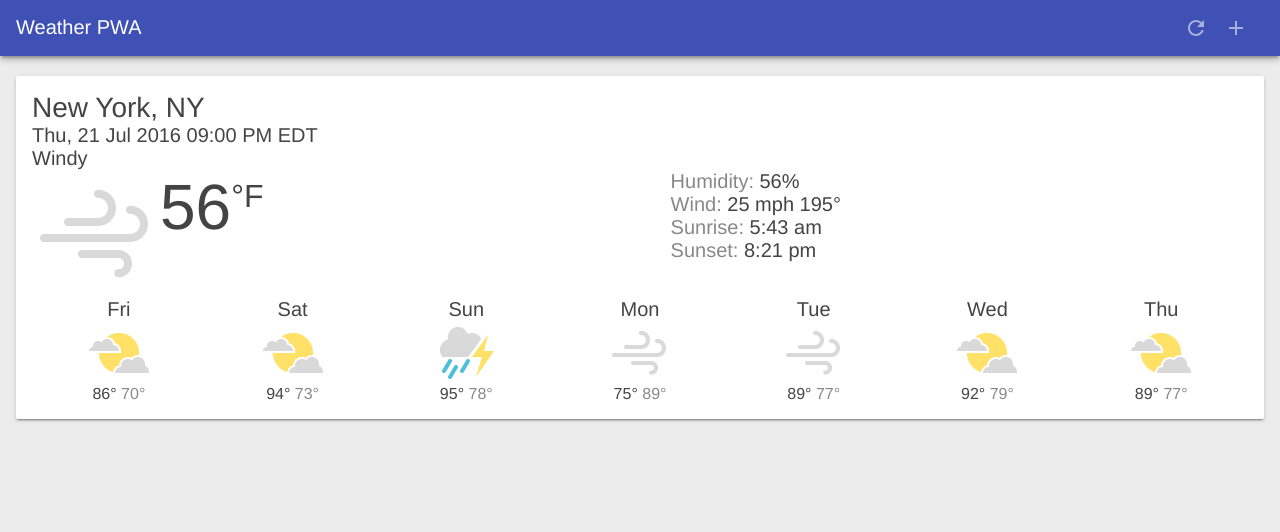
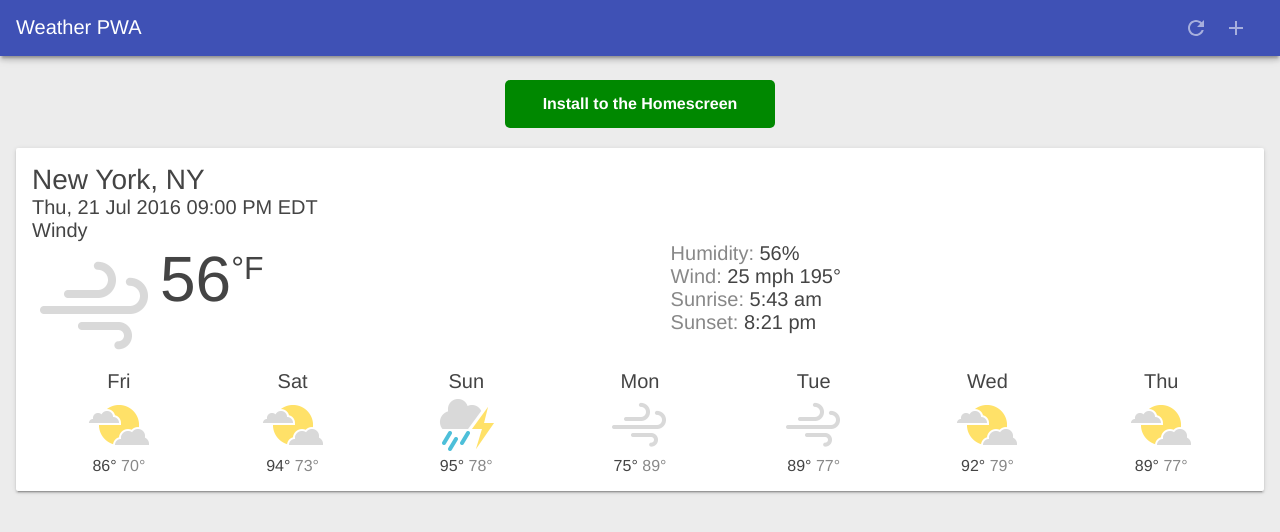
Before and after one commit to valterspukitis/weather_pwa, a plain HTML site: page public/index.html in a window 1280 px wide. Drawn offline with Linux system fonts and the light colour scheme.

Commit message:
add homescreen button

```diff
--- a/public/index.html
+++ b/public/index.html
@@ -43,6 +43,9 @@
   </header>
 
   <main class="main">
+    <div id="homescreen-button">
+      Install to the Homescreen
+    </div>
     <div class="card cardTemplate weather-forecast" hidden>
       <div class="city-key" hidden></div>
       <div class="card-last-updated" hidden></div>
--- a/public/scripts/app.js
+++ b/public/scripts/app.js
@@ -27,6 +27,39 @@
     daysOfWeek: ['Mon', 'Tue', 'Wed', 'Thu', 'Fri', 'Sat', 'Sun']
   };
 
+  var deferredPrompt;
+
+  window.addEventListener('beforeinstallprompt', function(e) {
+      console.log('beforeinstallprompt Event fired');
+      e.preventDefault();
+
+      // Stash the event so it can be triggered later.
+      deferredPrompt = e;
+
+      return false;
+  });
+
+  document.getElementById('homescreen-button').addEventListener('click', function() {
+      if (deferredPrompt !== undefined) {
+          // The user has had a positive interaction with our app and Chrome
+          // has tried to prompt previously, so let's show the prompt.
+          deferredPrompt.prompt();
+
+          // Follow what the user has done with the prompt.
+          deferredPrompt.userChoice.then(function(choiceResult) {
+              console.log(choiceResult.outcome);
+
+              if (choiceResult.outcome == 'dismissed') {
+                  console.log('User cancelled home screen install');
+              } else {
+                  console.log('User added to home screen');
+              }
+
+              // We no longer need the prompt.  Clear it up.
+              deferredPrompt = null;
+          });
+      }
+  });
 
   /*****************************************************************************
    *
--- a/public/styles/inline.css
+++ b/public/styles/inline.css
@@ -404,3 +404,14 @@ body {
   .mdl-button--primary.mdl-button--primary.mdl-button--raised, .mdl-button--primary.mdl-button--primary.mdl-button--fab {
     color: white;
     background-color: #3f51b5; }
+
+#homescreen-button {
+    width: 270px;
+    background-color: #008800;
+    margin: 20px auto;
+    color: white;
+    padding: 15px;
+    text-align: center;
+    border-radius: 5px;
+    font-weight: 700;
+}
```
Also changed, not shown: 2 other files.
